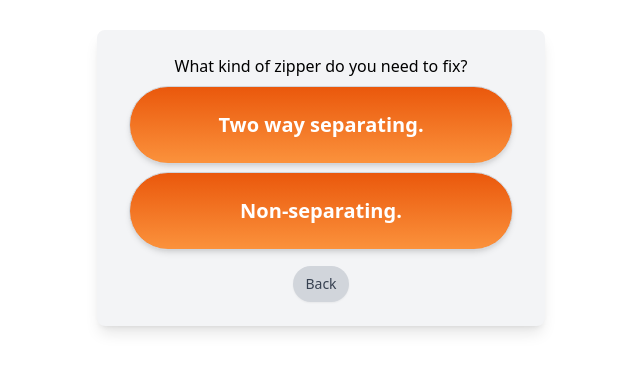
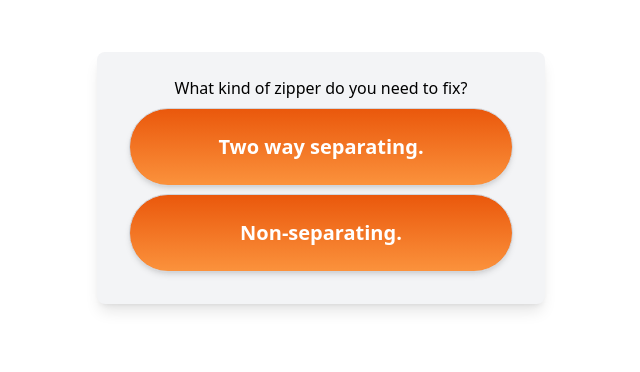
Before and after one commit to Zipper-Rescue/zipper_wizard, a React (Vite) app: page / in a window 1280 px wide. Before the commit this address led to /wizard. Shown: the part 222-594 px from the top of the page, without its empty margins (319-959 px from the left). Built offline with nearby package versions, Linux system fonts and the light colour scheme.

Commit message:
no empty route, hide back button initially

```diff
--- a/src/main.tsx
+++ b/src/main.tsx
@@ -1,11 +1,10 @@
 import { StrictMode } from "react";
 import { createRoot } from "react-dom/client";
 import App from "./App.tsx";
-import { Route, Redirect } from "wouter";
+import { Route } from "wouter";
 
 createRoot(document.getElementById("root")!).render(
   <StrictMode>
-    <Route path="/wizard" component={App} nest/>
-    <Redirect to="/wizard"/>
+    <Route component={App}/>
   </StrictMode>
 );
--- a/src/wizard/Step.tsx
+++ b/src/wizard/Step.tsx
@@ -1,6 +1,7 @@
 import React from "react";
 import useIsDisplayed from "./useIsDisplayed";
 import "./style.css";
+import { useBrowserLocation } from "wouter/use-browser-location";
 
 export default function Step({
   label,
@@ -10,7 +11,7 @@ export default function Step({
   children?: React.ReactNode;
 }) {
   const isDisplayed = useIsDisplayed();
-
+  const [browserLocation] = useBrowserLocation();
   const handleBack = () => {
     window.history.back();
   };
@@ -22,11 +23,11 @@ export default function Step({
           <>
             {label ?? null}
             {children}
-            <div className="back-button-container">
+            {browserLocation !== '/' ? <div className="back-button-container">
               <button className="back-button" onClick={handleBack}>
                 Back
               </button>
-            </div>
+            </div> : null}
           </>
         ) : (
           children
```
